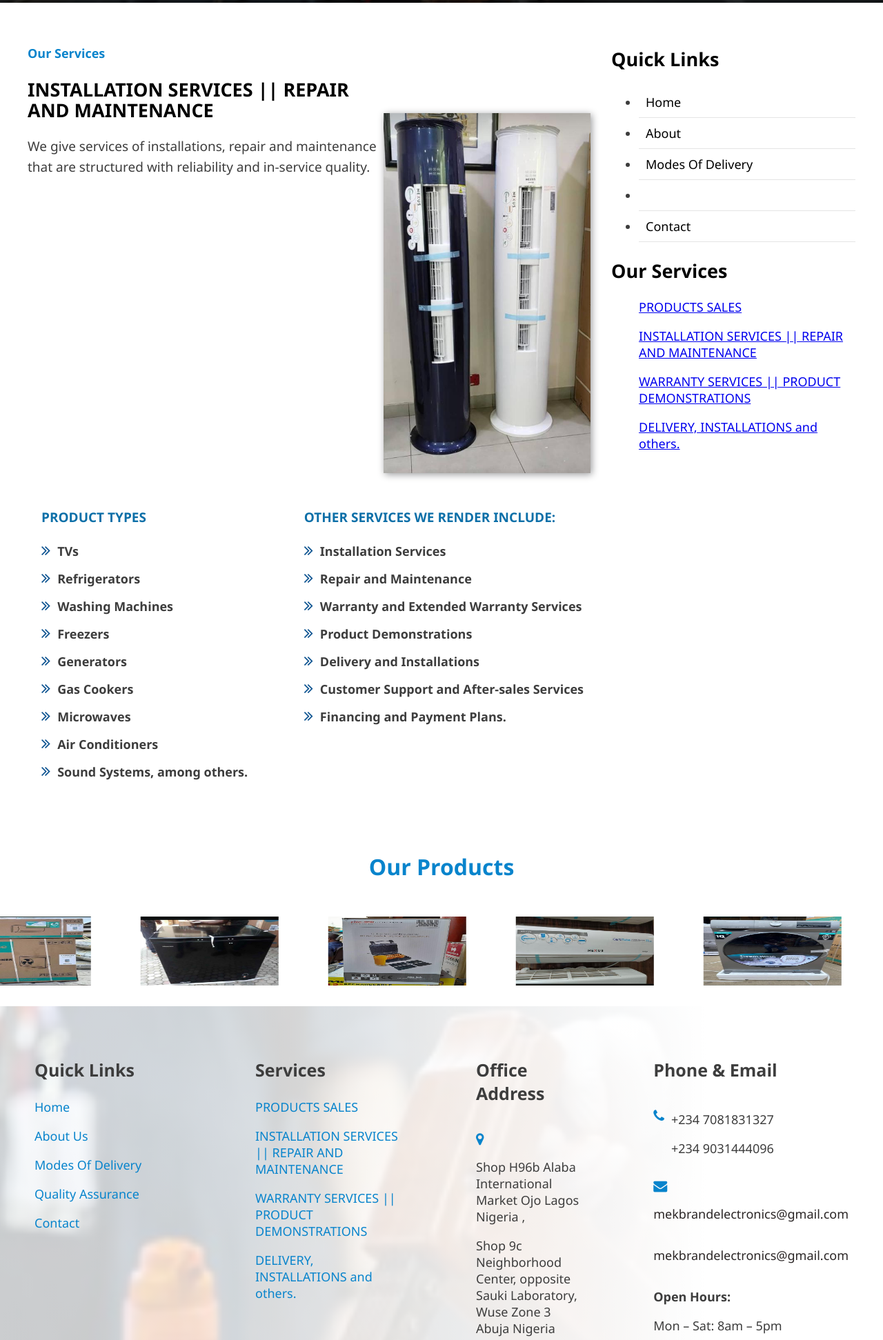
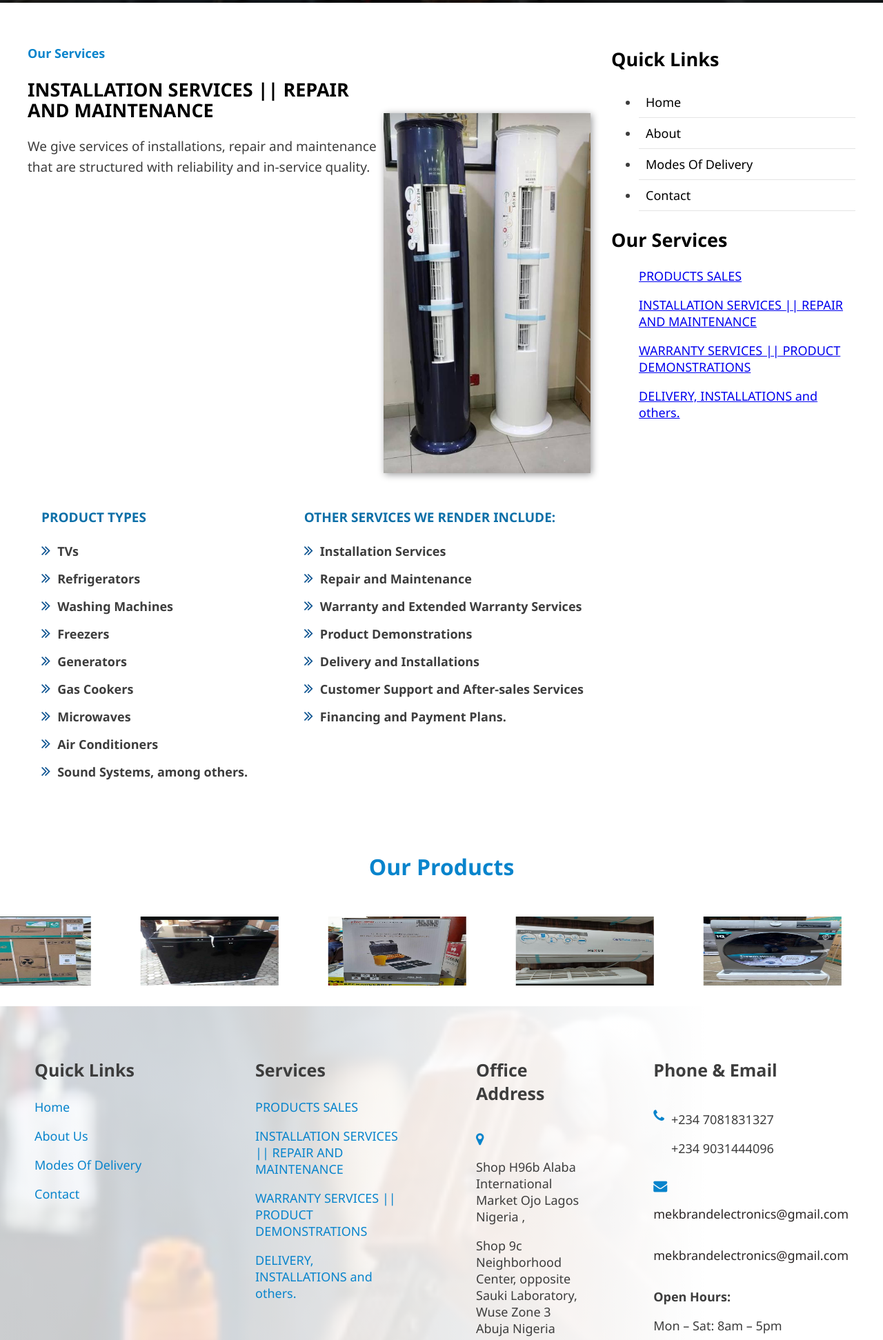
Before and after one commit to Alichevictor/mekbrandproject, a plain HTML site: page testing.html in a window 1280 px wide. Shown: the part 424-2367 px from the top of the page at 69% size. Drawn offline with Linux system fonts and the light colour scheme.

Commit message:
my first commit

```diff
--- a/testing.html
+++ b/testing.html
@@ -163,7 +163,6 @@
       <li><a href="index.html">Home</a></li>
       <li><a href="about.html">About</a></li>
       <li><a href="careers.html">Modes Of Delivery</a></li>
-      <li><a href="projects.html"></a></li>
       <li><a href="contact.html">Contact</a></li>
     </ul></div>
 
@@ -240,7 +239,6 @@ rollFlags();
 <p><a href="index.html">Home</a></p>
 <p><a href="about.html">About Us</a></p>
 <p><a href="careers.html">Modes Of Delivery</a></p>
-<p><a href="projects.html">Quality Assurance</a></p>
 <p><a href="contact.html">Contact</a></p>
  </div>
  <div >
```
Also changed, not shown: inspection.html (+1 -2 lines).
